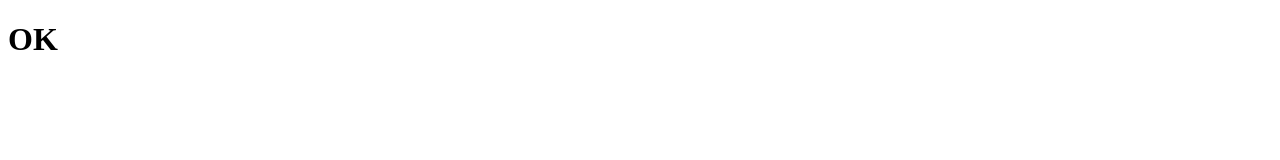
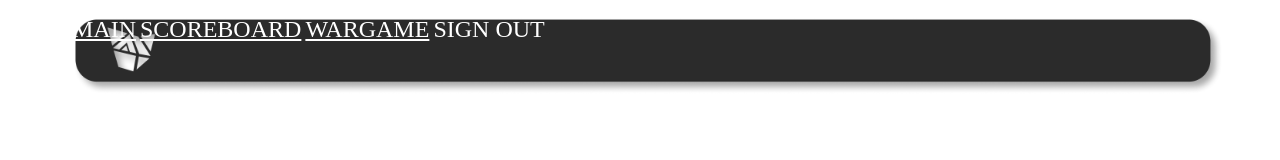
Before and after one commit to SECGAME/SECGAME, a plain HTML site: page ux/main.html in a window 1280 px wide. Drawn offline with Linux system fonts and the light colour scheme.

Commit message:
Update: Navigation bar

```diff
--- a/ux/main.html
+++ b/ux/main.html
@@ -5,7 +5,6 @@
         <title>SECGAME</title>
 
         <link href="/static/css/main.css" type="text/css" rel="stylesheet" />
-        <link href="/static/css/nav.css" type="text/css" rel="stylesheet" />
 
         <script src="/static/js/includeHTML.js"></script>
     </head>
--- a/ux/nav.html
+++ b/ux/nav.html
@@ -1 +1,10 @@
-<h1>OK</h1>
+<style type="text/css">
+  @import url("/static/css/nav.css");
+</style>
+
+<nav id="navbar">
+    <a class="nav-item" href="/">MAIN</a>
+    <a class="nav-item" href="/">SCOREBOARD</a>
+    <a class="nav-item" href="/">WARGAME</a>
+    <a class="nav-item">SIGN OUT</a>
+</nav>
--- a/ux/static/css/nav.css
+++ b/ux/static/css/nav.css
@@ -0,0 +1,14 @@
+#navbar {
+    transform: translate(8vh, 1vh);
+
+    height: 10vh;
+    width: 90vw;
+
+    background-image: url("/static/img/nav.png");
+    background-size: 100% 100%;
+}
+
+.nav-item {
+    color: white;
+    font-size: 3vh;
+}
--- a/ux/static/css/signin.css
+++ b/ux/static/css/signin.css
@@ -8,6 +8,7 @@ body {
 
     height: 70vh;
     width: 30vw;
+
     background-image: url("/static/img/signin-box-background.png");
     background-size: 100% 100%;
 }
@@ -35,7 +36,7 @@ body {
     outline: none;
     background: transparent;
 
-    font-size: 12pt;
+    font-size: 1.5vh;
     color: black;
 }
 
```
